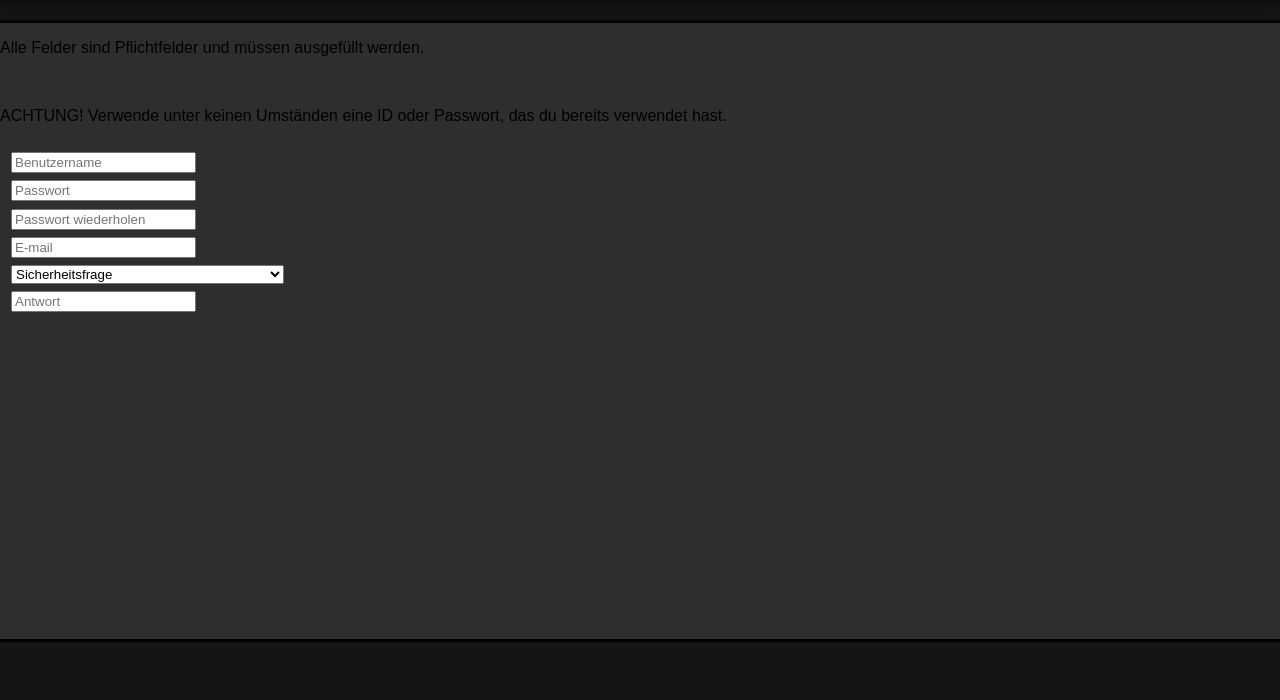
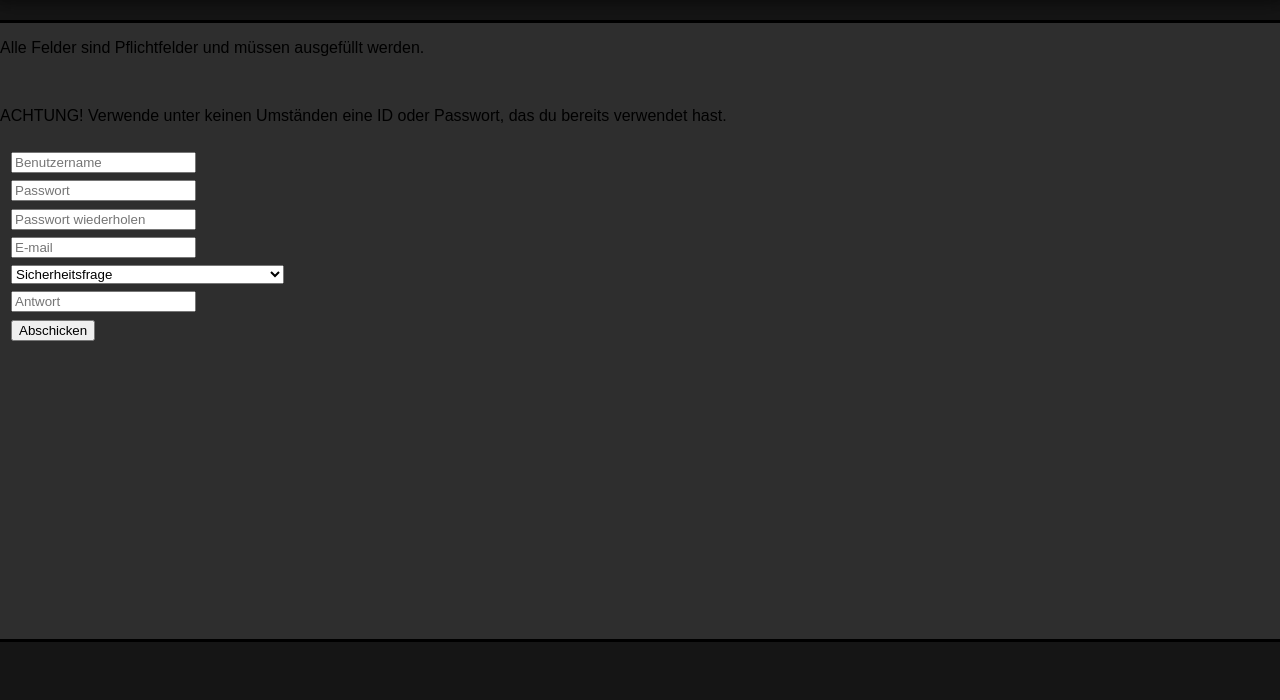
Before and after one commit to Fanfalla/Medien-Datenbanken, a plain HTML site: page Registration.html in a window 1280 px wide. Shown: the part 100-800 px from the top of the page. Drawn offline with Linux system fonts and the light colour scheme.

Commit message:
Update Registration.html

```diff
--- a/Registration.html
+++ b/Registration.html
@@ -62,7 +62,9 @@
 						<tr>
 							<td ><input type="text" placeholder="Antwort"</td>
 						</tr>
-
+						<tr>
+							<td rowspan="2"><button>Abschicken</button></td>
+						</tr>
 					</table>
 			</section>
 			<section class="navigationBox2 schatten">
```
